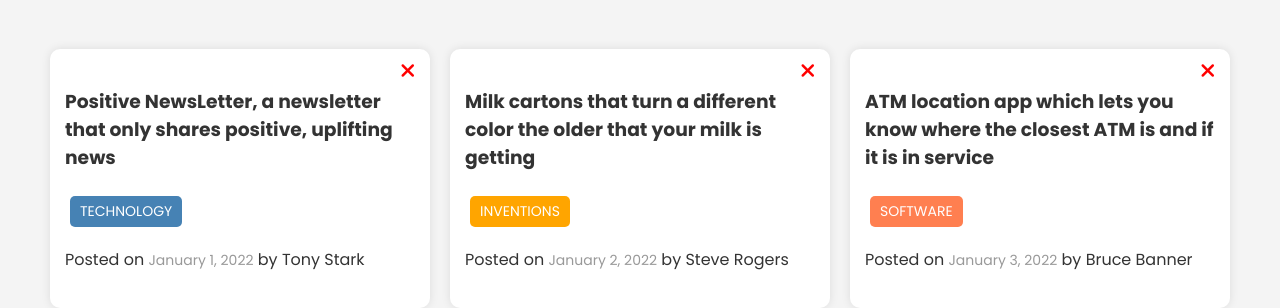
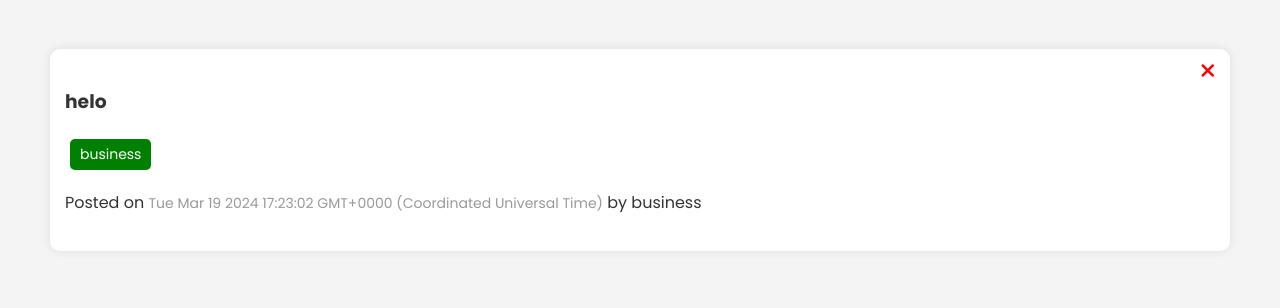
Before and after one commit to whatcodehaveyougit/randomideas-js-app, a website built with webpack: page client/src/template.html in a window 1280 px wide. Shown: the part 90-398 px from the top of the page. Built offline with nearby package versions, Linux system fonts and the light colour scheme.

Commit message:
Site building, api backend request not working

```diff
--- /dev/null
+++ b/client/babel.config.json
@@ -0,0 +1,5 @@
+// babel.config.json
+{
+  "presets": ["@babel/preset-env"],
+  "plugins": ["@babel/plugin-transform-runtime"]
+}
--- /dev/null
+++ b/client/src/components/IdeaList.js
@@ -0,0 +1,63 @@
+import IdeasApi from "../services/ideasApi";
+
+class IdeaList {
+  constructor() {
+    this._ideaList = document.querySelector('#idea-list');
+    this._ideas = [{
+      id: 1,
+      text: 'helo',
+      tag: 'business',
+      date: new Date(),
+    }];
+    this.getIdeas();
+    this._validTags = new Set(['business', 'design', 'development', 'marketing']);
+  }
+
+
+  // t ReferenceError: regeneratorRuntime is not defined
+  // Causing this error because we are using async await syntax
+
+  async getIdeas() {
+    try {
+      console.log(IdeasApi)
+      const res = await IdeasApi.getIdeas();
+      console.log(res)
+      this._ideas = res.data.data;
+      console.log(this._ideas)
+    } catch (error) {
+      console.log(error)
+    }
+  }
+
+  getTagColor(tag) {
+    tag = tag.toLowerCase();
+    let tagClass = '';
+    if (this._validTags.has(tag)) {
+      tagClass = `tag-${tag}`;
+    } else {
+      tagClass = '';
+    }
+
+    return tagClass
+
+  }
+
+  render() {
+    this._ideaList.innerHTML = this._ideas.map(idea => {
+      const tagClass = this.getTagColor(idea.tag);
+      return `<div class="card">
+      <button class="delete"><i class="fas fa-times"></i></button>
+      <h3>
+        ${idea.text}
+      </h3>
+      <p class="tag  ${tagClass}">${idea.tag}</p>
+      <p>
+        Posted on <span class="date">${idea.date}</span> by
+        <span class="author">${idea.tag}</span>
+      </p>
+    </div>`
+    }).join('');
+  }
+}
+
+export default IdeaList;
--- a/client/src/index.js
+++ b/client/src/index.js
@@ -1,7 +1,11 @@
+import 'regenerator-runtime/runtime';
 import './styles/style.scss'
 import Modal from './components/Modal'
 import IdeaForm from './components/IdeaForm'
+import IdeaList from './components/IdeaList';
 
 const modal = new Modal();
 const ideaForm = new IdeaForm();
+const ideaList = new IdeaList();
 ideaForm.render();
+ideaList.render();
--- /dev/null
+++ b/client/src/services/ideasApi.js
@@ -0,0 +1,15 @@
+import axios from 'axios'
+
+
+class IdeasApi {
+  constructor() {
+    this._apiUrl = 'http://localhost:5000/api/ideas';
+  }
+
+  async getIdeas() {
+    return axios.get(this._apiUrl)
+      .then(res => res.json())
+  }
+}
+
+export default IdeasApi;
--- a/client/src/template.html
+++ b/client/src/template.html
@@ -21,44 +21,7 @@
       </button>
     </header>
     <div class="container">
-      <div id="idea-list" class="ideas">
-        <div class="card">
-          <button class="delete"><i class="fas fa-times"></i></button>
-          <h3>
-            Positive NewsLetter, a newsletter that only shares positive,
-            uplifting news
-          </h3>
-          <p class="tag tag-technology">TECHNOLOGY</p>
-          <p>
-            Posted on <span class="date">January 1, 2022</span> by
-            <span class="author">Tony Stark</span>
-          </p>
-        </div>
-        <div class="card">
-          <button class="delete"><i class="fas fa-times"></i></button>
-          <h3>
-            Milk cartons that turn a different color the older that your milk is
-            getting
-          </h3>
-          <p class="tag tag-inventions">INVENTIONS</p>
-          <p>
-            Posted on <span class="date">January 2, 2022</span> by
-            <span class="author">Steve Rogers</span>
-          </p>
-        </div>
-        <div class="card">
-          <button class="delete"><i class="fas fa-times"></i></button>
-          <h3>
-            ATM location app which lets you know where the closest ATM is and if
-            it is in service
-          </h3>
-          <p class="tag tag-software">SOFTWARE</p>
-          <p>
-            Posted on <span class="date">January 3, 2022</span> by
-            <span class="author">Bruce Banner</span>
-          </p>
-        </div>
-      </div>
+      <div id="idea-list" class="ideas"></div>
     </div>
 
     <div id="modal" class="modal"></div>
```
Also changed, not shown: client/package.json (+6 -3 lines), 1 other file.
